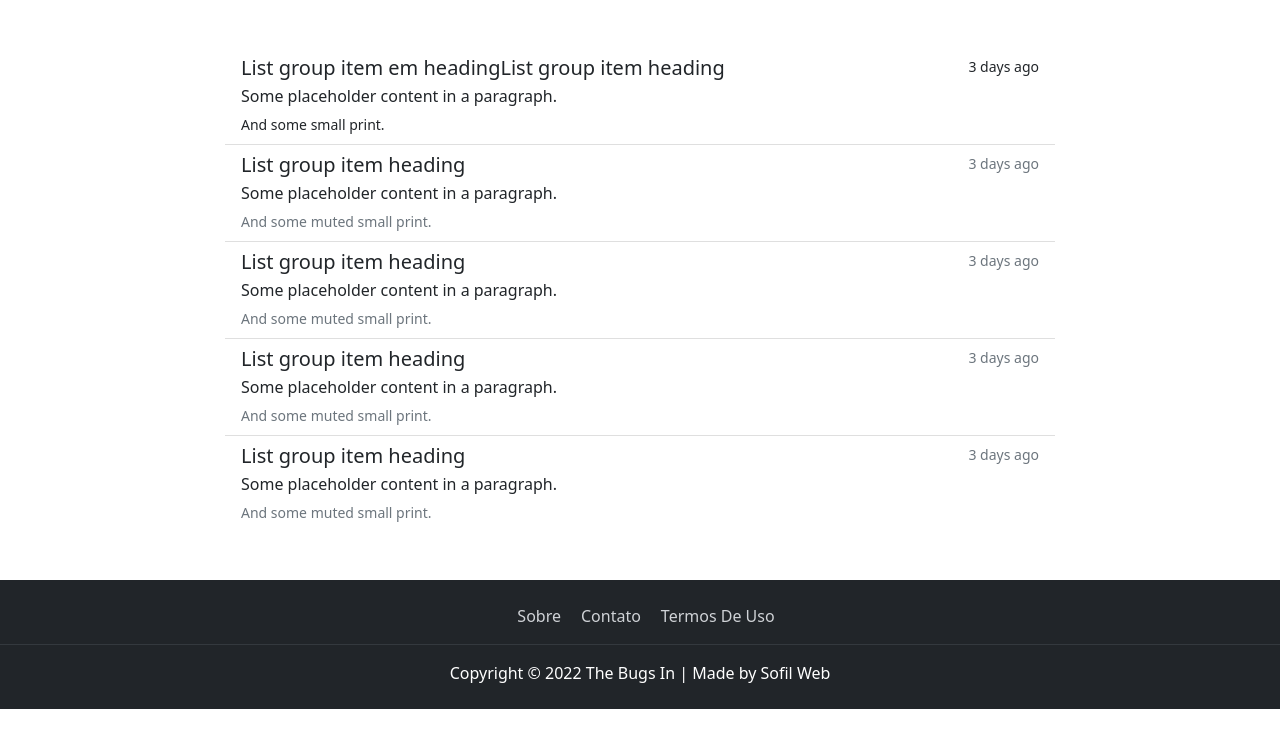
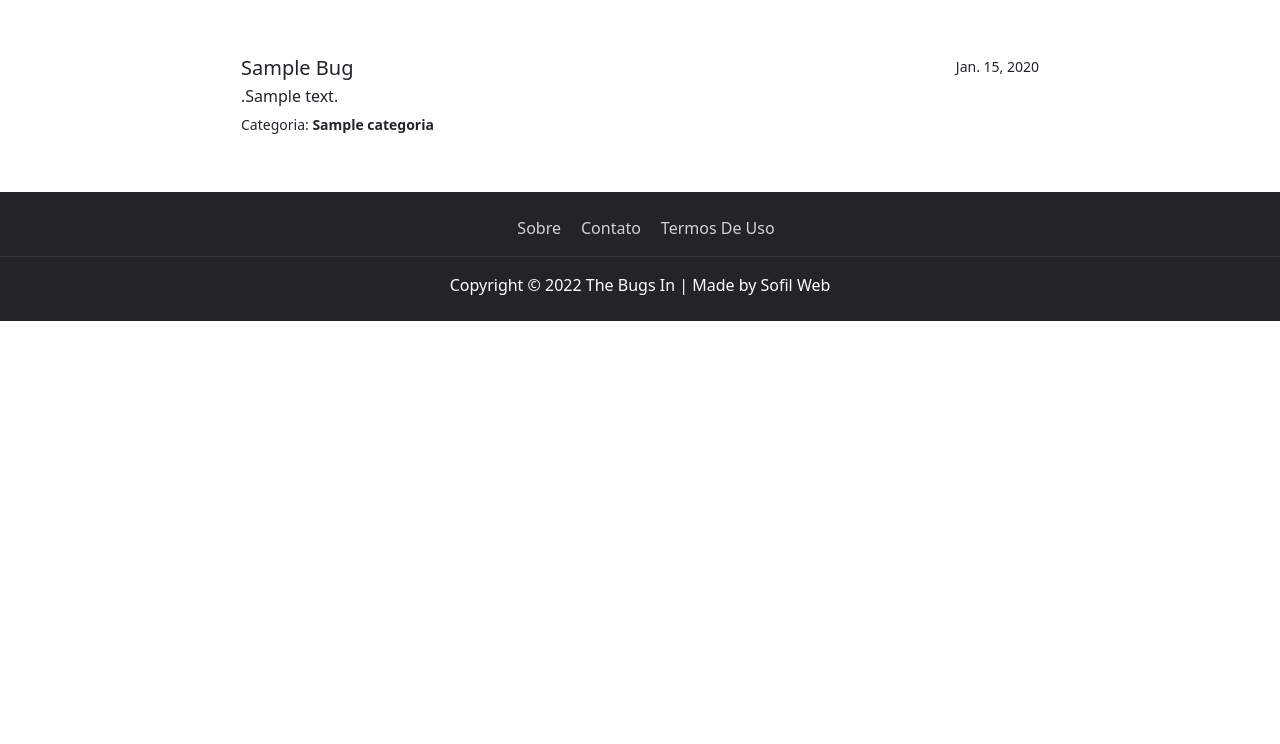
Before and after one commit to ismaely/the-Bugs-angola, a Django app: page / in a window 1280 px wide. Shown: the part 56-800 px from the top of the page. Run offline with Django 4.2, Linux system fonts and the light colour scheme; tables that the repository leaves empty hold one stand-in row (values such as "Sample post"); some libraries are stand-ins or nearby versions.

Commit message:
put the information in template index

```diff
--- a/bug/models.py
+++ b/bug/models.py
@@ -5,19 +5,18 @@ from django.contrib.auth.models import User
 class EstadoBug(models.Model):
     estado = models.CharField(max_length=150)
     def __str__ (self):
-        return self.id
+        return '%s' % self.estado
 
 
 class Categoria(models.Model):
     nome = models.CharField(max_length=150)
     def __str__ (self):
-        return self.id
-
+        return '%s' % self.nome
 
 class Tipo(models.Model):
     nome = models.CharField(max_length=150)
     def __str__ (self):
-        return self.id
+        return '%s' % self.nome
 
 
 class Bug(models.Model):
@@ -34,7 +33,8 @@ class Bug(models.Model):
     class Meta:
         ordering = ['titulo']
     def __str__ (self):
-        return self.id
+        return '%d' % self.id
+
 
 class Imagem(models.Model):
     titulo = models.CharField(max_length=170, blank=True, null=True)
--- a/index/views.py
+++ b/index/views.py
@@ -1,10 +1,12 @@
 from django.shortcuts import render
+from bug.models import Categoria, Tipo, EstadoBug, Bug
 
 # bug
 
 def index(request):
 
-    context = {}
+    lista = Bug.objects.select_related('estado').all().order_by('titulo')
+    context = {'lista': lista}
     return render(request, 'index/index.html', context)
 
 
--- a/templates/index/index.html
+++ b/templates/index/index.html
@@ -1,44 +1,14 @@
 {% extends 'base.html' %}{% block layouts %}{% load static %}
 <div class="list-group list-group-flush m-5">
+  {% for dados in lista %}
   <a href="#" class="list-group-item list-group-item-action" aria-current="true">
     <div class="d-flex justify-content-between">
-      <h5 class="mb-1">List group item em headingList group item heading</h5>
-      <small>3 days ago</small>
+      <h5 class="mb-1">{{ dados.titulo|title }}</h5>
+      <small>{{ dados.dataPublicacao }}</small>
     </div>
-    <p class="mb-1">Some placeholder content in a paragraph.</p>
-    <small>And some small print.</small>
+    <p class="mb-1">.{{ dados.descricao|striptags|truncatewords:33 }}</p>
+    <small>Categoria: <b>{{ dados.categoria }}</b></small>
   </a>
-  <a href="#" class="list-group-item list-group-item-action">
-    <div class="d-flex w-100 justify-content-between">
-      <h5 class="mb-1">List group item heading</h5>
-      <small class="text-muted">3 days ago</small>
-    </div>
-    <p class="mb-1">Some placeholder content in a paragraph.</p>
-    <small class="text-muted">And some muted small print.</small>
-  </a>
-  <a href="#" class="list-group-item list-group-item-action">
-    <div class="d-flex w-100 justify-content-between">
-      <h5 class="mb-1">List group item heading</h5>
-      <small class="text-muted">3 days ago</small>
-    </div>
-    <p class="mb-1">Some placeholder content in a paragraph.</p>
-    <small class="text-muted">And some muted small print.</small>
-  </a>
-  <a href="#" class="list-group-item list-group-item-action">
-    <div class="d-flex w-100 justify-content-between">
-      <h5 class="mb-1">List group item heading</h5>
-      <small class="text-muted">3 days ago</small>
-    </div>
-    <p class="mb-1">Some placeholder content in a paragraph.</p>
-    <small class="text-muted">And some muted small print.</small>
-  </a>
-  <a href="#" class="list-group-item list-group-item-action">
-    <div class="d-flex w-100 justify-content-between">
-      <h5 class="mb-1">List group item heading</h5>
-      <small class="text-muted">3 days ago</small>
-    </div>
-    <p class="mb-1">Some placeholder content in a paragraph.</p>
-    <small class="text-muted">And some muted small print.</small>
-  </a>
+  {% endfor %}
 </div>
 {% endblock %}
```
Also changed, not shown: bug/admin.py (+3 -5 lines).
